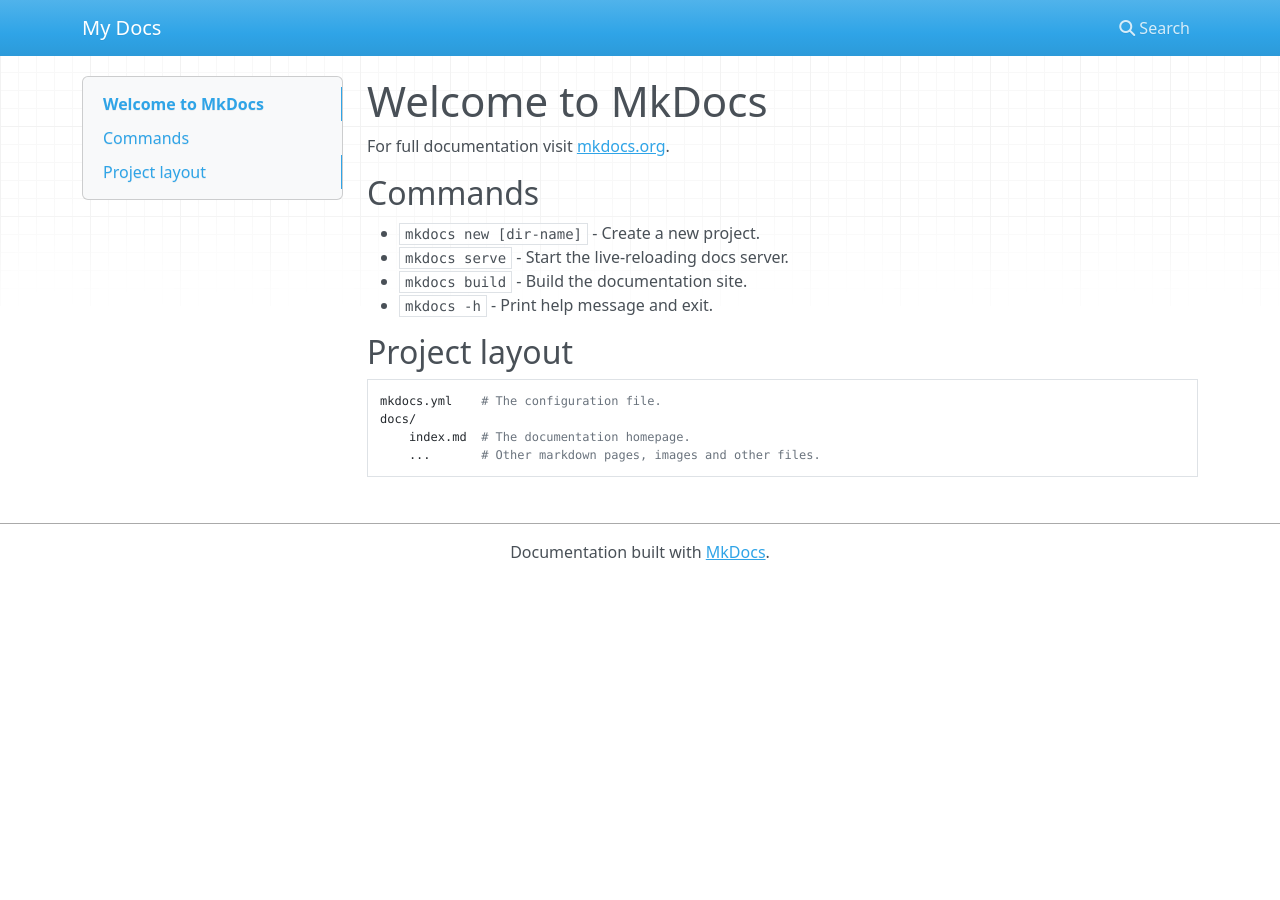
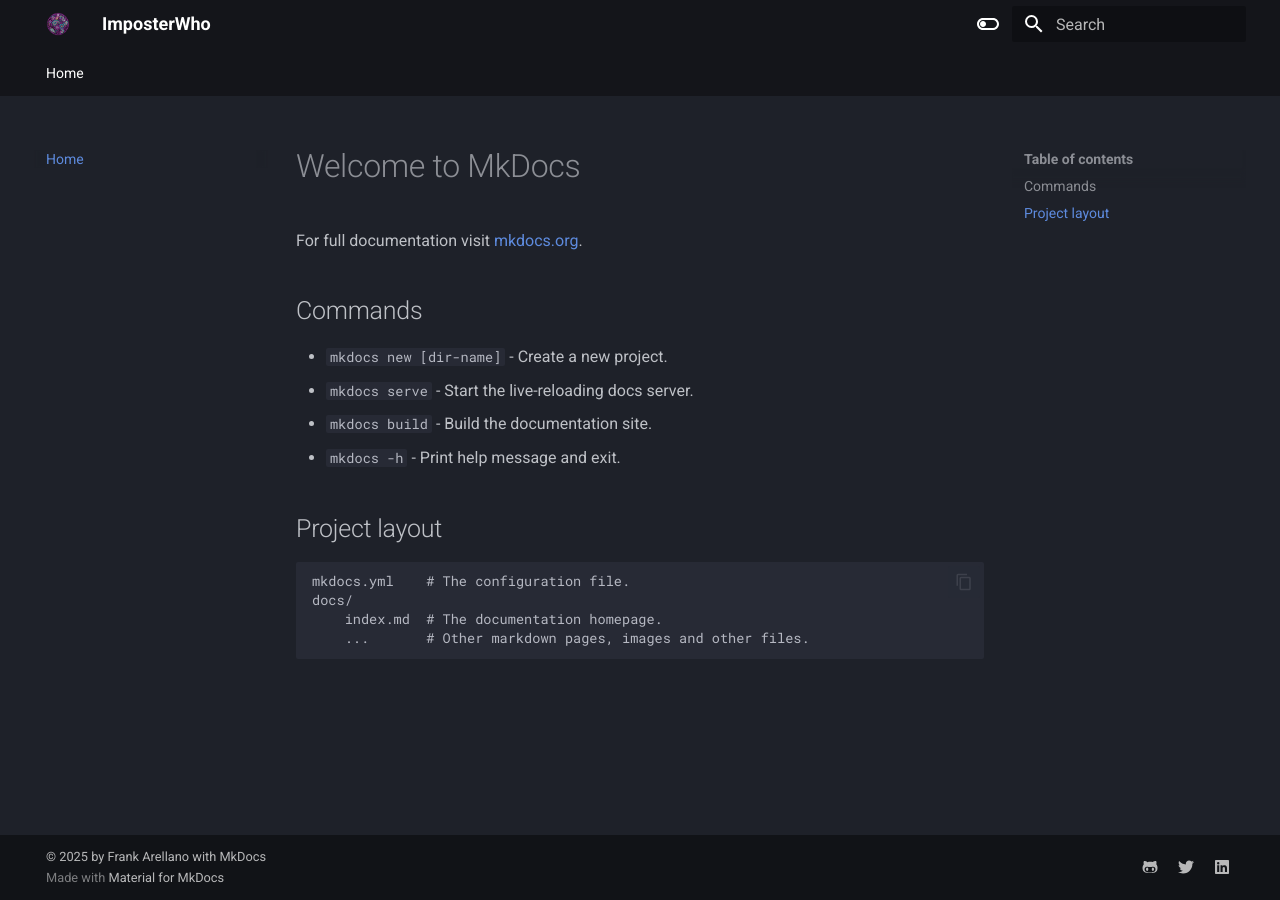
Before and after one commit to plexoio/imposterwho, an MkDocs documentation site: the page built from docs/index.md, in a window 1280 px wide. Built offline with MkDocs 1.6.1 and Material for MkDocs 9.7.7, drawn with Linux system fonts in a browser that asks for light colours; nearby versions of some CDN libraries.

Commit message:
feat: Mkdocs set up complete

```diff
--- a/mkdocs.yml
+++ b/mkdocs.yml
@@ -1 +1,111 @@
-site_name: My Docs
+# GENERAL & NAVs
+site_name: ImposterWho
+# use_directory_urls: false
+nav:
+  - Home: index.md
+
+# PLUGINS
+plugins:
+  - search
+  # - offline
+  - blog:
+      blog_toc: true
+  # - glightbox
+
+# THEME
+theme:
+  name: material
+  favicon: assets/img/favicon.ico
+  language: en
+  logo: assets/img/logo.png
+  font:
+    text: Roboto
+    code: Roboto Mono
+  features:
+    - navigation.tabs
+    - navigation.sections
+    - navigation.top
+    - search.suggest
+    - search.highlight
+    - content.tabs.link
+    - content.code.annotation
+    - content.code.copy
+    - navigation.instant
+    - navigation.instant.progress
+    - navigation.tracking
+    - toc.follow
+    - navigation.indexes
+    - announce.dismiss
+  palette:
+    - scheme: slate
+      toggle:
+        icon: material/toggle-switch-off-outline
+        name: Switch to dark mode
+      primary: black
+      accent: green
+    - scheme: default
+      toggle:
+        icon: material/toggle-switch
+        name: Switch to light mode
+      primary: white
+      accent: indigo
+
+# EXTRA
+extra:
+  mathjax: true
+  social:
+    - icon: fontawesome/brands/github-alt
+      link: https://github.com/plexoio
+    - icon: fontawesome/brands/twitter
+      link: https://twitter.com/plexoio
+    - icon: fontawesome/brands/linkedin
+      link: https://www.linkedin.com/in/arellanofrank/
+  consent:
+    title: Consentimiento de las Cookies
+    description: >-
+      We use cookies to recognize your repeated visits and preferences, as well
+      as to measure the effectiveness of our documentation and whether users
+      find what they're searching for. With your consent, you're helping us to
+      make our documentation better. If you are seeing this offline,
+      then you don't have to worry about anything.
+    actions:
+      - accept
+
+# EXTENSIONS
+markdown_extensions:
+  - tables
+  - pymdownx.highlight:
+      anchor_linenums: true
+  - pymdownx.inlinehilite
+  - pymdownx.snippets
+  - admonition
+  - pymdownx.arithmatex:
+      generic: true
+  - footnotes
+  - pymdownx.details
+  - pymdownx.superfences
+  - pymdownx.mark
+  - attr_list
+  - md_in_html
+  - pymdownx.critic
+  - pymdownx.caret
+  - pymdownx.keys
+  - pymdownx.tilde
+  - pymdownx.tabbed:
+      alternate_style: true
+  - pymdownx.emoji:
+      emoji_index:
+        !!python/name:material.extensions.emoji.twemoji # UPDATED Dec 1 2023
+
+      emoji_generator:
+        !!python/name:material.extensions.emoji.to_svg # COPYRIGHT UPDATED Dec 1 2023
+
+
+extra_javascript:
+  - https://polyfill.io/v3/polyfill.min.js?features=es6
+  - https://cdn.jsdelivr.net/npm/mathjax@3/es5/tex-mml-chtml.js
+
+copyright: |
+  &copy; 2025 by <a href="https://github.com/plexoio"  target="_blank" rel="noopener">Frank Arellano</a>
+  with
+  <a href="https://www.mkdocs.org/"  target="_blank" rel="noopener">MkDocs</a>
```
Also changed, not shown: docs/blog/index.md (added, +1 -0 lines), docs/assets/img/logo.png (added).
